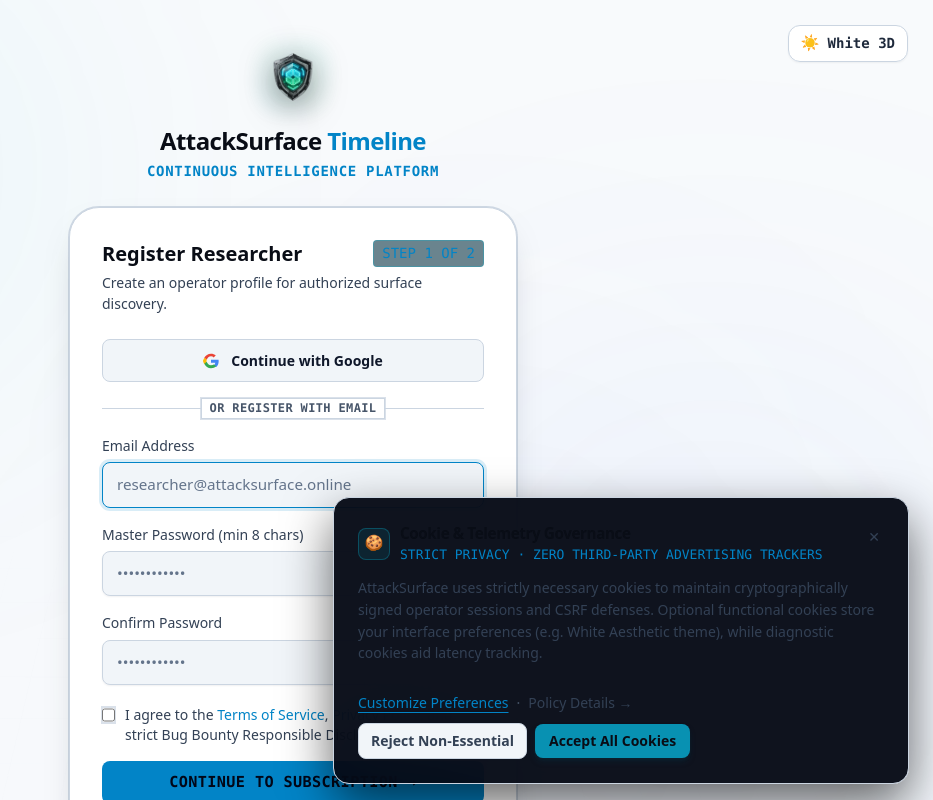
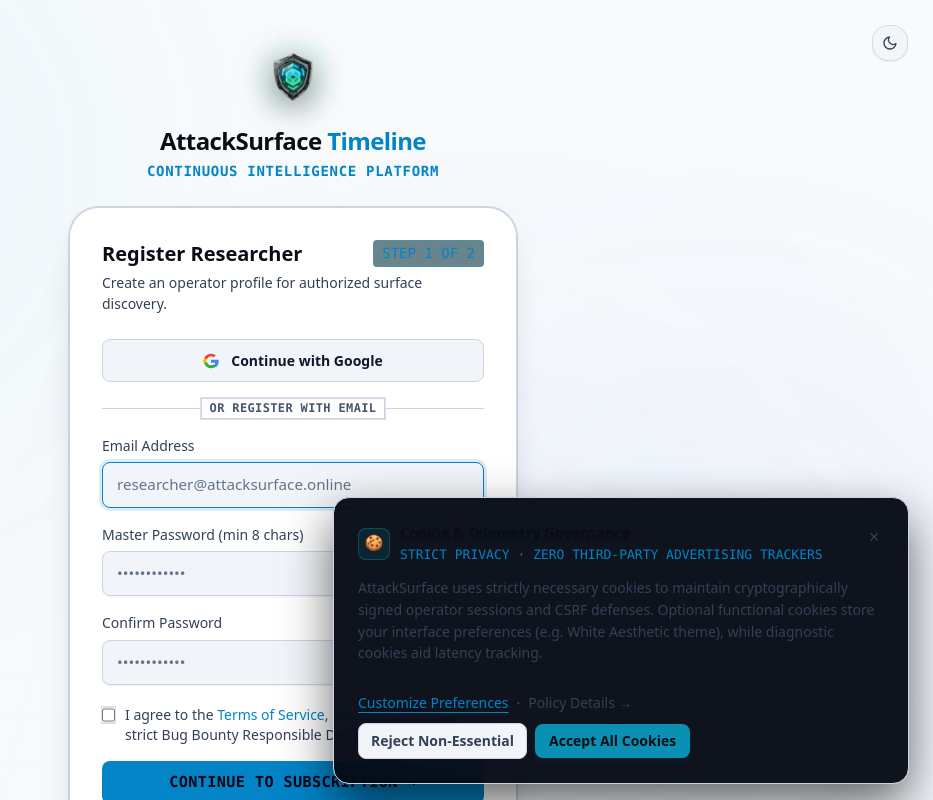
Before and after one commit to Shivambakal/ATTACKSURFACE, a Next.js app in the folder web/: page /signup in a window 1280 px wide. Shown: the top 800 px of the page, without its empty margins (347-1280 px from the left). Built offline with nearby package versions, Linux system fonts and the light colour scheme; no server answers.

Commit message:
feat(ui): update theme toggle to animated squircle container matching reference with single icon and no text

```diff
--- a/web/app/(dashboard)/layout.tsx
+++ b/web/app/(dashboard)/layout.tsx
@@ -247,6 +247,9 @@
               )}
             </button>
 
+            {/* Theme Toggle (Light / Dark) */}
+            <ThemeToggle />
+
             {/* User Avatar Circle */}
             <div className="relative">
               <button
--- a/web/components/ThemeToggle.tsx
+++ b/web/components/ThemeToggle.tsx
@@ -35,7 +35,7 @@
 
   if (!mounted) {
     return (
-      <div className={`h-8 w-28 rounded-xl bg-white/[0.05] animate-pulse ${className}`} />
+      <div className={`h-9 w-9 rounded-2xl bg-white/[0.05] border border-white/[0.08] animate-pulse shrink-0 ${className}`} />
     );
   }
 
@@ -44,19 +44,51 @@
   return (
     <button
       onClick={handleToggle}
-      className={`group flex items-center gap-2 rounded-xl px-3 py-1.5 font-mono text-xs font-semibold transition-all duration-300 border ${
+      className={`group relative flex h-9 w-9 shrink-0 items-center justify-center rounded-2xl border transition-all duration-300 active:scale-90 cursor-pointer ${
         isWhite
-          ? "bg-white/90 text-slate-800 border-slate-300 shadow-sm hover:border-cyan-500 hover:text-cyan-600"
-          : "bg-slate-900/80 text-cyan-300 border-slate-800 shadow-sm hover:border-cyan-500/50 hover:text-cyan-200"
+          ? "bg-slate-100/90 text-slate-700 border-slate-300/80 hover:bg-white hover:border-slate-400 hover:text-slate-900 shadow-sm"
+          : "bg-[#12141c]/90 text-slate-300 border-slate-800/90 hover:bg-[#181a24] hover:border-slate-700 hover:text-white shadow-sm"
       } ${className}`}
-      title="Switch between White Aesthetic and Cyber Dark"
+      title={isWhite ? "Switch to Dark Mode" : "Switch to Light Mode"}
+      aria-label={isWhite ? "Switch to Dark Mode" : "Switch to Light Mode"}
     >
-      <span className="text-sm">
-        {isWhite ? "☀️" : "🌙"}
-      </span>
-      <span>
-        {isWhite ? "White 3D" : "Dark 3D"}
-      </span>
+      <div className="relative flex h-4 w-4 items-center justify-center transition-transform duration-500 ease-out group-hover:rotate-45">
+        {isWhite ? (
+          // Moon icon when in light mode (with smooth entrance animation)
+          <svg
+            className="h-4 w-4 transition-all duration-500 transform rotate-0 scale-100"
+            fill="none"
+            stroke="currentColor"
+            viewBox="0 0 24 24"
+            strokeWidth={2}
+            strokeLinecap="round"
+            strokeLinejoin="round"
+          >
+            <path d="M21 12.79A9 9 0 1 1 11.21 3 7 7 0 0 0 21 12.79z" />
+          </svg>
+        ) : (
+          // Sun icon matching user's image (with smooth entrance animation)
+          <svg
+            className="h-4 w-4 transition-all duration-500 transform rotate-0 scale-100"
+            fill="none"
+            stroke="currentColor"
+            viewBox="0 0 24 24"
+            strokeWidth={2}
+            strokeLinecap="round"
+            strokeLinejoin="round"
+          >
+            <circle cx="12" cy="12" r="4" />
+            <path d="M12 2v2" />
+            <path d="M12 20v2" />
+            <path d="M4.93 4.93l1.41 1.41" />
+            <path d="M17.66 17.66l1.41 1.41" />
+            <path d="M2 12h2" />
+            <path d="M20 12h2" />
+            <path d="M4.93 19.07l1.41-1.41" />
+            <path d="M17.66 6.34l1.41-1.41" />
+          </svg>
+        )}
+      </div>
     </button>
   );
 }
```
